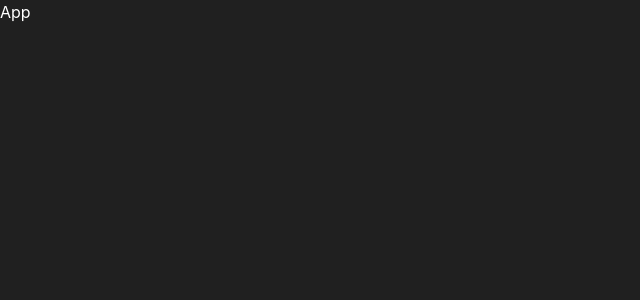
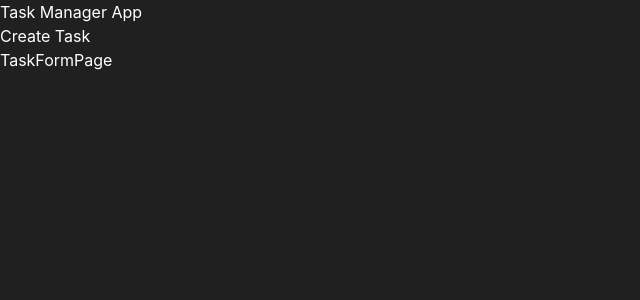
Before and after one commit to EstebanPastor/CRUD-TASKS-FRONT, a React (Vite) app: page /tasks-create in a window 1280 px wide. Shown: the top 300 px of the page, without its empty margins (0-640 px from the left). Built offline with nearby package versions, Linux system fonts and the light colour scheme.

Commit message:
Scaffold routing ready

```diff
--- a/src/App.tsx
+++ b/src/App.tsx
@@ -1,9 +1,19 @@
-
+import { BrowserRouter, Routes, Route, Navigate } from "react-router-dom";
+import TaskPage from "./pages/TaskPage";
+import TaskFormPage from "./pages/TaskFormPage";
+import Navigation from "./components/Navigation";
 
 const App = () => {
   return (
-    <div>App</div>
-  )
-}
+    <BrowserRouter>
+      <Navigation />
+      <Routes>
+        <Route path="/" element={<Navigate to="/tasks" />} />
+        <Route path="/tasks" element={<TaskPage />} />
+        <Route path="/tasks-create" element={<TaskFormPage />} />
+      </Routes>
+    </BrowserRouter>
+  );
+};
 
-export default App
+export default App;
--- /dev/null
+++ b/src/components/Navigation.tsx
@@ -0,0 +1,14 @@
+import { Link } from "react-router-dom";
+
+const Navigation = () => {
+  return (
+    <div>
+      <Link to="/tasks">
+        <h1>Task Manager App</h1>
+      </Link>
+      <Link to="/tasks-create">Create Task</Link>
+    </div>
+  );
+};
+
+export default Navigation;
--- /dev/null
+++ b/src/pages/TaskFormPage.tsx
@@ -0,0 +1,9 @@
+
+
+const TaskFormPage = () => {
+  return (
+    <div>TaskFormPage</div>
+  )
+}
+
+export default TaskFormPage
--- /dev/null
+++ b/src/pages/TaskPage.tsx
@@ -0,0 +1,10 @@
+
+
+
+const TaskPage = () => {
+  return (
+    <div>TaskPage</div>
+  )
+}
+
+export default TaskPage
```
